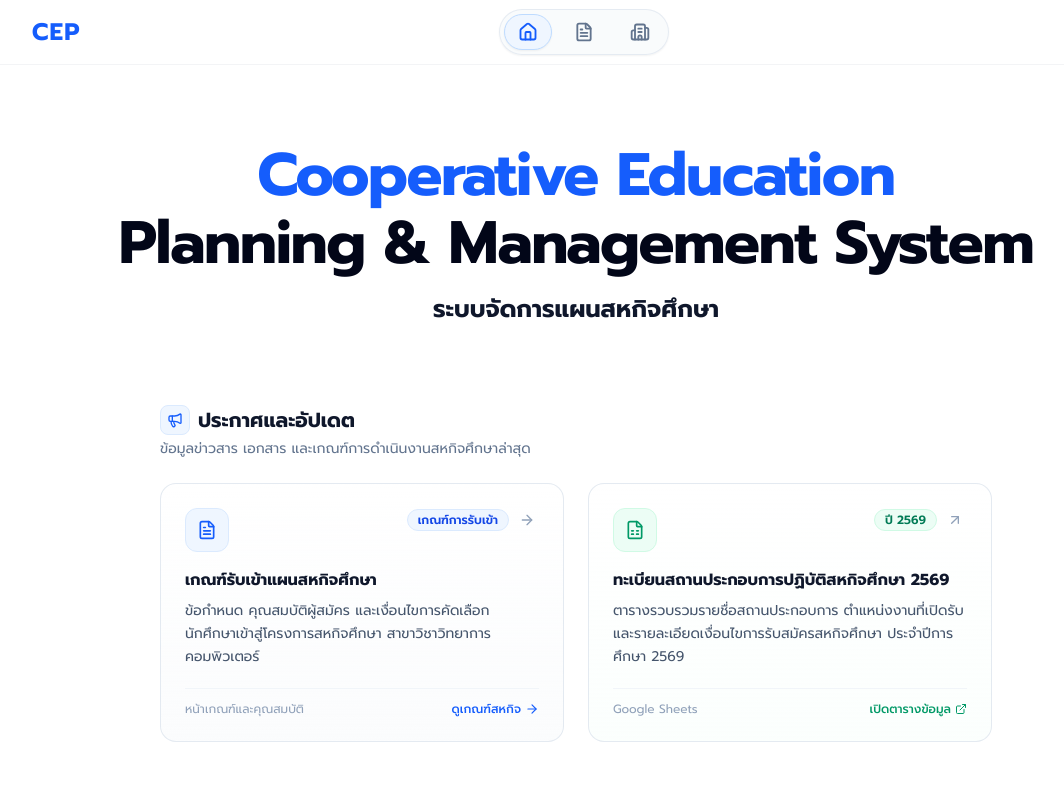
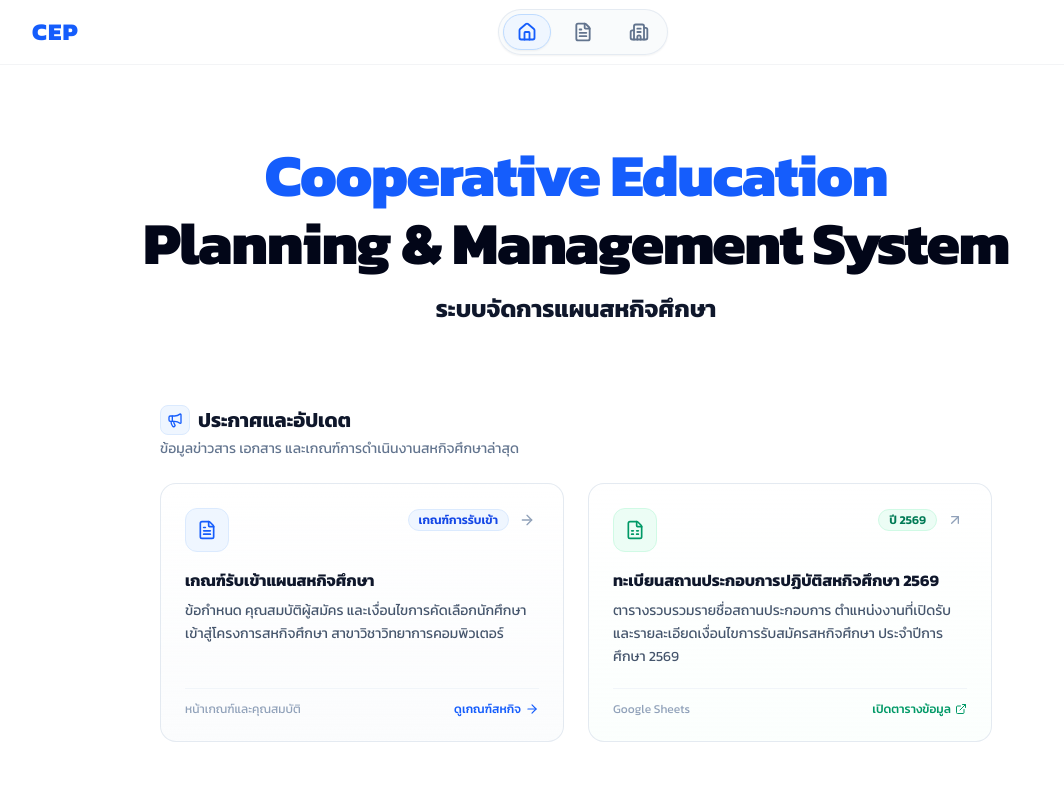
Before and after one commit to KaylahJin/CS361-Project, a React (Vite) app: page / in a window 1280 px wide. Shown: the top 800 px of the page, without its empty margins (64-1128 px from the left). Built offline with nearby package versions, Linux system fonts and the light colour scheme.

Commit message:
style: change global font to Kanit

```diff
--- a/index.html
+++ b/index.html
@@ -7,7 +7,7 @@
     <title>Cooperative Education Planning & Management System</title>
     <link rel="preconnect" href="https://fonts.googleapis.com">
     <link rel="preconnect" href="https://fonts.gstatic.com" crossorigin>
-    <link href="https://fonts.googleapis.com/css2?family=Inter:wght@400;500;600;700;800&family=Prompt:wght@300;400;500;600;700&display=swap" rel="stylesheet">
+    <link href="https://fonts.googleapis.com/css2?family=Kanit:wght@300;400;500;600;700;800&family=Inter:wght@400;500;600;700;800&display=swap" rel="stylesheet">
   </head>
   <body class="font-sans antialiased bg-white text-slate-900">
     <div id="root"></div>
--- a/src/index.css
+++ b/src/index.css
@@ -1,11 +1,11 @@
 @import "tailwindcss";
 
 @theme {
-  --font-sans: "Prompt", "Inter", -apple-system, BlinkMacSystemFont, "Segoe UI", Roboto, sans-serif;
+  --font-sans: "Kanit", "Inter", -apple-system, BlinkMacSystemFont, "Segoe UI", Roboto, sans-serif;
 }
 
 body {
-  font-family: "Prompt", "Inter", -apple-system, BlinkMacSystemFont, "Segoe UI", Roboto, sans-serif;
+  font-family: "Kanit", "Inter", -apple-system, BlinkMacSystemFont, "Segoe UI", Roboto, sans-serif;
   margin: 0;
   padding: 0;
   color: #0f172a;
```
